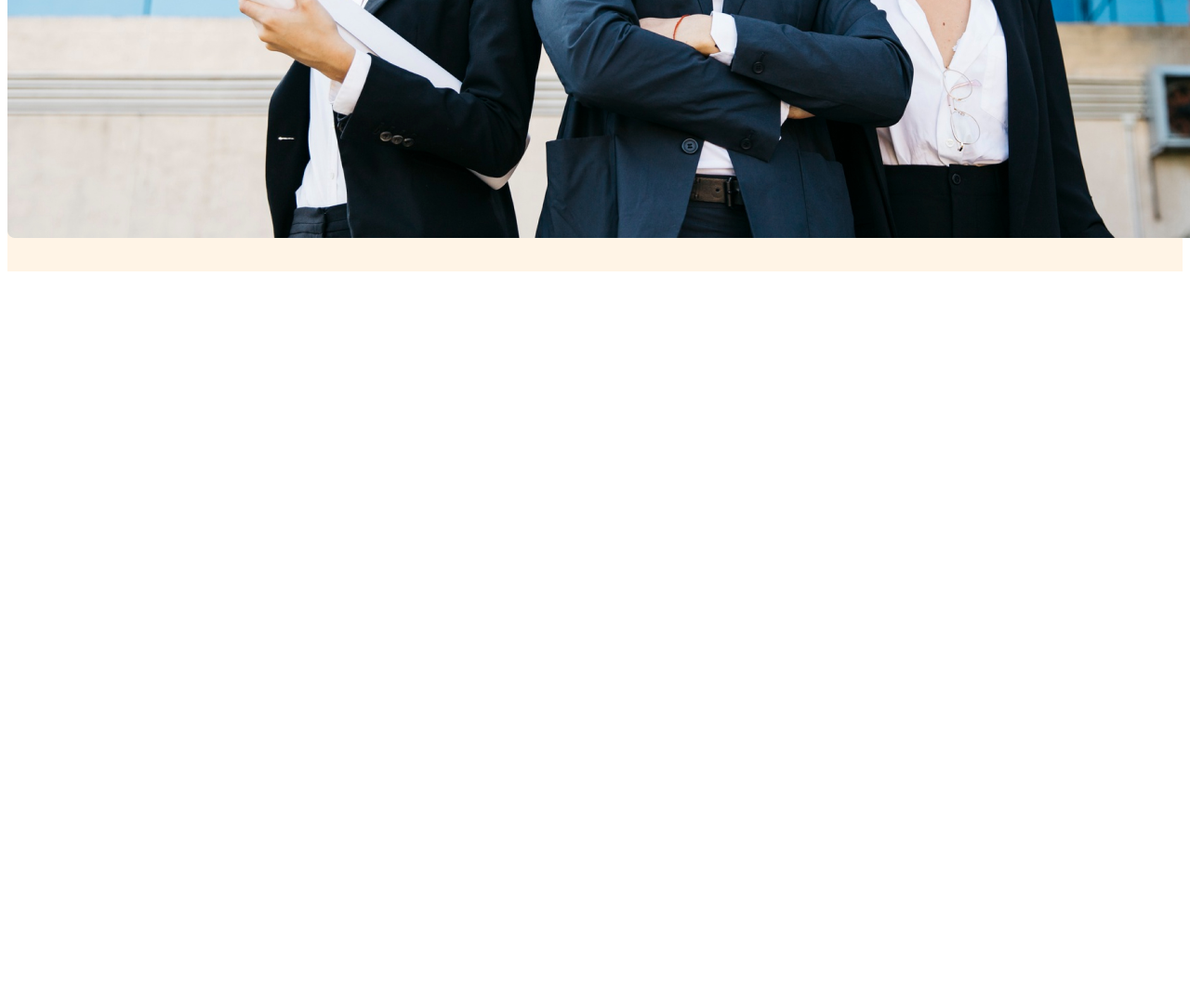
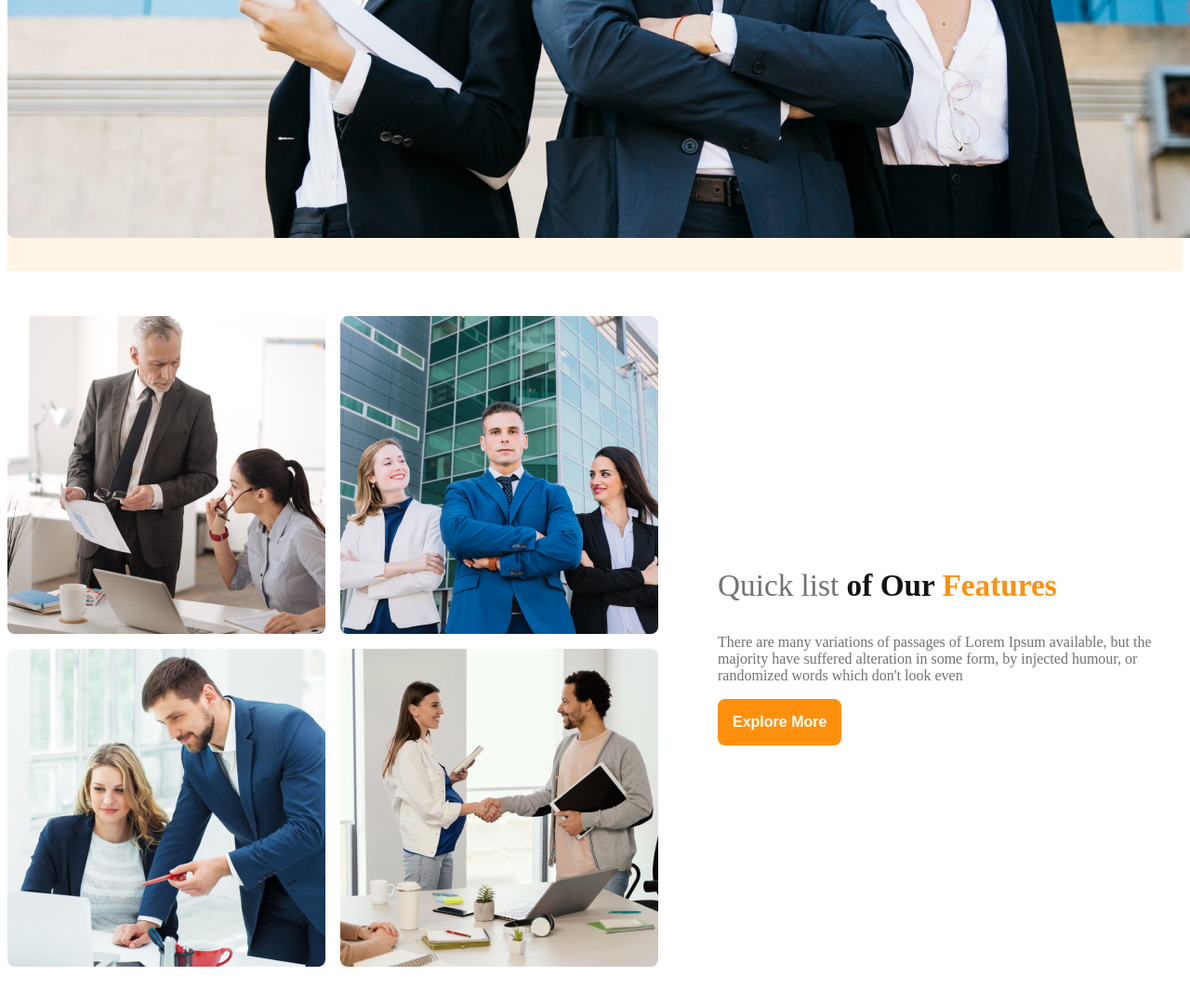
Before and after one commit to shakil218/g3-architects-landing-page, a plain HTML site: page index.html in a window 1280 px wide. Shown: the part 919-1997 px from the top of the page at 93% size. Before the commit the page ends 1219 px from the top, so only its background shows below. Drawn offline with Linux system fonts and the light colour scheme.

Commit message:
quick list features design and made responsive

```diff
--- a/Styles/styles.css
+++ b/Styles/styles.css
@@ -83,10 +83,37 @@
   margin: 2rem 0;
 }
 
+/* quick list featured */
+.quick-list-container{
+  align-items: center;
+  margin: 3rem auto;
+}
+
+.team-container{
+  display: grid;
+  grid-template-columns: repeat(2,1fr);
+  gap: 1rem;
+}
+
+.quick-list-content{
+  max-width: 530px;
+  margin-left: 4rem;
+}
+
+#quick-list{
+  font-size: 2.08rem;
+  font-weight: 500;
+}
+
+#features{
+  color: #ff900e;
+}
+
 /* responsive for mobile device */
 @media screen and (max-width: 576px) {
   .navbar-container,
-  .navbar-list-container {
+  .navbar-list-container,
+  .quick-list-container {
     flex-direction: column;
   }
 
@@ -103,11 +130,23 @@
   .banner-image {
     width: 100%;
   }
+
+  .team-container{
+    grid-template-columns: 1fr;
+  }
+
+  .team-container img {
+    width: 100%;
+  }
 }
 
 /* responsive for tablet device */
 
 @media screen and (min-width:576px) and (max-width:992px) {
+  .quick-list-container{
+    flex-direction: column-reverse;
+  }
+
   .navbar-container{
     margin:0 10px ;
   }
@@ -115,4 +154,9 @@
   .banner-image{
     width: 100%;
   }
+
+  .quick-list-content{
+    text-align: center;
+    margin-bottom: 2rem;
+  }
 }
--- a/index.html
+++ b/index.html
@@ -22,7 +22,10 @@
       <!-- banner section -->
       <div class="banner max-width">
         <div class="banner-content">
-          <h3 class="text-dark-gray banner-content-title">Brand New <br> Group of Architects</h3>
+          <h3 class="text-dark-gray banner-content-title">
+            Brand New <br />
+            Group of Architects
+          </h3>
           <p class="text-light-gray section-description">
             There are many variations of passages of Lorem Ipsum available, but
             the majority have suffered alteration in some form, by injected
@@ -34,7 +37,26 @@
       </div>
     </header>
     <!-- main section -->
-    <main></main>
+    <main>
+      <!-- quick list section -->
+      <section class="quick-list-container display-flex max-width">
+        <div class="team-container">
+          <img src="images/team1.png" alt="" />
+          <img src="images/team2.png" alt="" />
+          <img src="images/team3.png" alt="" />
+          <img src="images/team4.png" alt="" />
+        </div>
+        <div class="quick-list-content">
+          <h3 class="section-title text-dark-gray"><span id="quick-list" class="text-light-gray">Quick list</span> of Our <span id="features">Features</span></h3>
+          <p class="section-description text-light-gray">
+            There are many variations of passages of Lorem Ipsum available, but
+            the majority have suffered alteration in some form, by injected
+            humour, or randomized words which don't look even
+          </p>
+          <button class="btn-primary">Explore More</button>
+        </div>
+      </section>
+    </main>
     <!-- footer section -->
     <footer></footer>
   </body>
```
